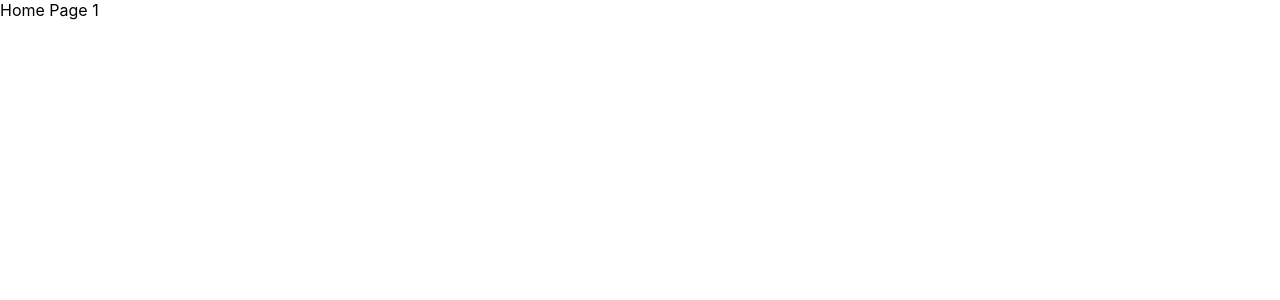
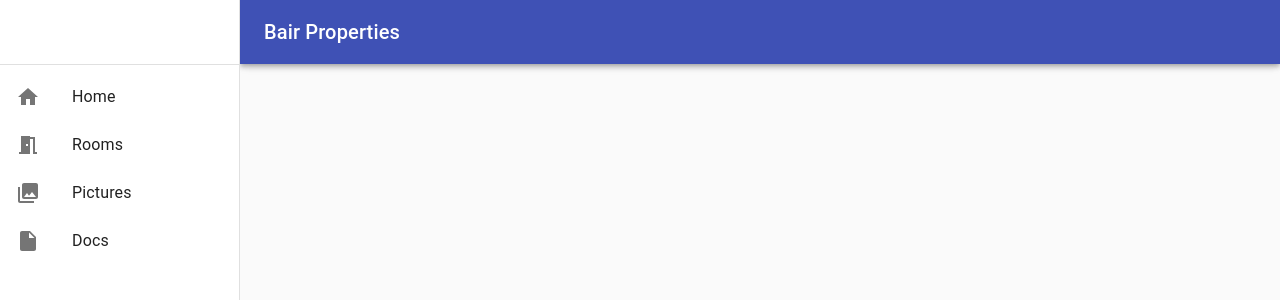
Before and after one commit to MikeJDev/realestatetool, a React (Create React App) app: page / in a window 1280 px wide. Shown: the top 300 px of the page. Built offline with nearby package versions, Linux system fonts and the light colour scheme.

Commit message:
added drawer nav

```diff
--- a/package.json
+++ b/package.json
@@ -3,6 +3,8 @@
   "version": "0.1.0",
   "private": true,
   "dependencies": {
+    "@material-ui/core": "^4.11.0",
+    "@material-ui/icons": "^4.9.1",
     "@testing-library/jest-dom": "^4.2.4",
     "@testing-library/react": "^9.5.0",
     "@testing-library/user-event": "^7.2.1",
--- a/src/App.js
+++ b/src/App.js
@@ -1,11 +1,153 @@
 import React from 'react';
+import AppBar from '@material-ui/core/AppBar';
+import CssBaseline from '@material-ui/core/CssBaseline';
+import Divider from '@material-ui/core/Divider';
+import Drawer from '@material-ui/core/Drawer';
+import Hidden from '@material-ui/core/Hidden';
+import IconButton from '@material-ui/core/IconButton';
+import List from '@material-ui/core/List';
+import ListItem from '@material-ui/core/ListItem';
+import ListItemText from '@material-ui/core/ListItemText';
+import Toolbar from '@material-ui/core/Toolbar';
+import Typography from '@material-ui/core/Typography';
+import { makeStyles, useTheme } from '@material-ui/core/styles';
+import ListItemIcon from '@material-ui/core/ListItemIcon';
 
-function App() {
-  return (
+//icons
+import PicsIcon from '@material-ui/icons/PhotoLibrary';
+import HomeIcon from '@material-ui/icons/Home';
+import RoomsIcon from '@material-ui/icons/MeetingRoom';
+import DocsIcon from '@material-ui/icons/InsertDriveFile';
+import MenuIcon from '@material-ui/icons/Menu';
+
+
+
+
+
+const drawerWidth = 240;
+
+const useStyles = makeStyles((theme) => ({
+  root: {
+    display: 'flex',
+  },
+  drawer: {
+    [theme.breakpoints.up('sm')]: {
+      width: drawerWidth,
+      flexShrink: 0,
+    },
+  },
+  appBar: {
+    [theme.breakpoints.up('sm')]: {
+      width: `calc(100% - ${drawerWidth}px)`,
+      marginLeft: drawerWidth,
+    },
+  },
+  menuButton: {
+    marginRight: theme.spacing(2),
+    [theme.breakpoints.up('sm')]: {
+      display: 'none',
+    },
+  },
+  // necessary for content to be below app bar
+  toolbar: theme.mixins.toolbar,
+  drawerPaper: {
+    width: drawerWidth,
+  },
+  content: {
+    flexGrow: 1,
+    padding: theme.spacing(3),
+  },
+}));
+
+function App(props) {
+  const { window } = props;
+  const classes = useStyles();
+  const theme = useTheme();
+  const [mobileOpen, setMobileOpen] = React.useState(false);
+
+  const handleDrawerToggle = () => {
+    setMobileOpen(!mobileOpen);
+  };
+
+  const drawer = (
     <div>
-      Home Page 1
+      <div className={classes.toolbar} />
+      <Divider />
+      <List>
+        <ListItem button key={'Home'}>
+          <ListItemIcon>{<HomeIcon />}</ListItemIcon>
+          <ListItemText primary={'Home'} />
+        </ListItem>
+        <ListItem button key={'Rooms'}>
+          <ListItemIcon>{<RoomsIcon />}</ListItemIcon>
+          <ListItemText primary={'Rooms'} />
+        </ListItem>
+        <ListItem button key={'Pictures'}>
+          <ListItemIcon>{<PicsIcon />}</ListItemIcon>
+          <ListItemText primary={'Pictures'} />
+        </ListItem>
+        <ListItem button key={'Docs'}>
+          <ListItemIcon>{<DocsIcon />}</ListItemIcon>
+          <ListItemText primary={'Docs'} />
+        </ListItem>
+      </List>
     </div>
   );
+
+  const container = window !== undefined ? () => window().document.body : undefined;
+
+  return (
+    <div className={classes.root}>
+      <CssBaseline />
+      <AppBar position="fixed" className={classes.appBar}>
+        <Toolbar>
+          <IconButton
+            color="inherit"
+            aria-label="open drawer"
+            edge="start"
+            onClick={handleDrawerToggle}
+            className={classes.menuButton}
+          >
+            <MenuIcon />
+          </IconButton>
+          <Typography variant="h6" noWrap>
+            Bair Properties
+          </Typography>
+        </Toolbar>
+      </AppBar>
+      <nav className={classes.drawer} aria-label="mailbox folders">
+        <Hidden smUp implementation="css">
+          <Drawer
+            container={container}
+            variant="temporary"
+            anchor={theme.direction === 'rtl' ? 'right' : 'left'}
+            open={mobileOpen}
+            onClose={handleDrawerToggle}
+            classes={{
+              paper: classes.drawerPaper,
+            }}
+            ModalProps={{
+              keepMounted: true, // Better open performance on mobile.
+            }}
+          >
+            {drawer}
+          </Drawer>
+        </Hidden>
+        <Hidden xsDown implementation="css">
+          <Drawer
+            classes={{
+              paper: classes.drawerPaper,
+            }}
+            variant="permanent"
+            open
+          >
+            {drawer}
+          </Drawer>
+        </Hidden>
+      </nav>
+    </div>
+  )
 }
 
-export default App;
+
+export default App
```
Also changed, not shown: 1 other file (tests, documents, lock files or other folders).
